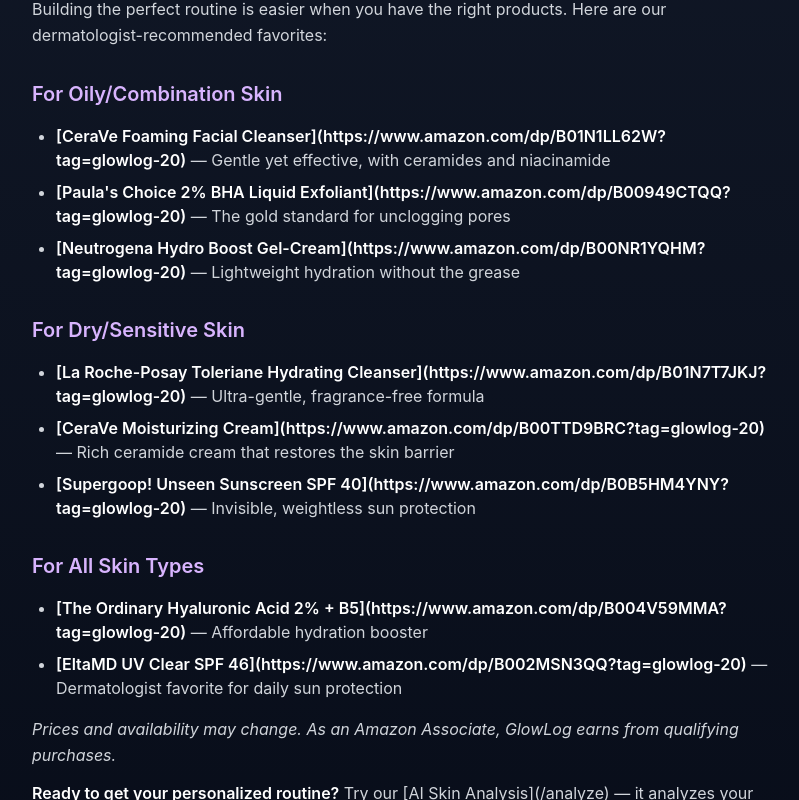
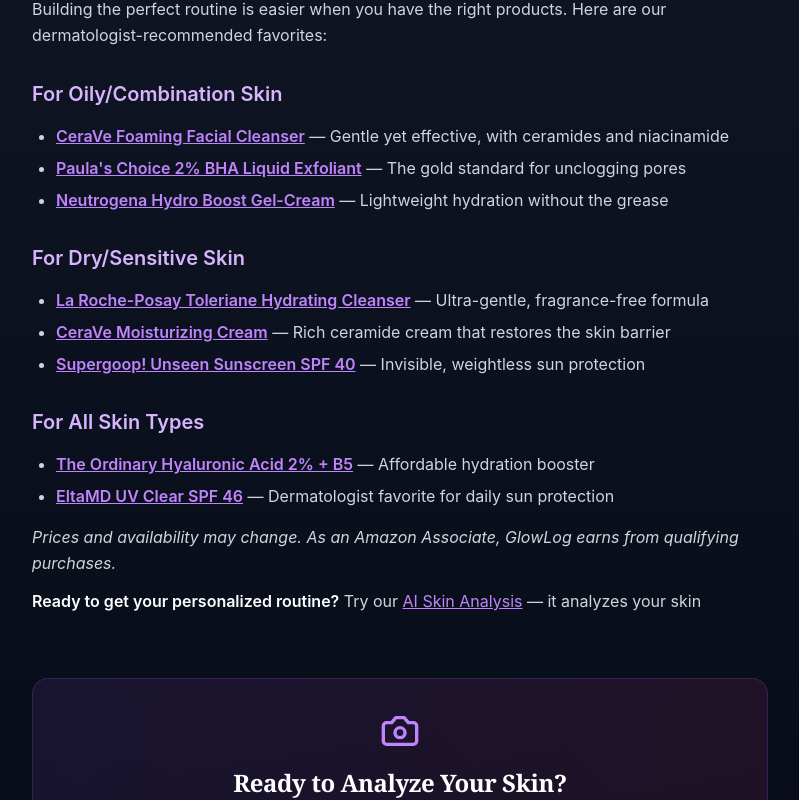
Before and after one commit to ebraryilmazel8-lang/glowlog-ai, a Next.js app: page /blog/how-to-build-skincare-routine in a window 1280 px wide. Shown: the part 2060-2860 px from the top of the page, without its empty margins (240-1039 px from the left). Built offline with nearby package versions, Linux system fonts and the light colour scheme.

Commit message:
Add markdown link parsing to blog posts for clickable affiliate links

```diff
--- a/src/app/blog/[slug]/page.tsx
+++ b/src/app/blog/[slug]/page.tsx
@@ -51,6 +51,8 @@ function renderMarkdown(content: string) {
 
   const inlineFormat = (text: string) => {
     return text
+      .replace(/\[([^\]]+)\]\((https?:\/\/[^\)]+)\)/g, '<a href="$2" target="_blank" rel="noopener noreferrer" class="text-purple-400 hover:text-purple-300 underline">$1</a>')
+      .replace(/\[([^\]]+)\]\(([^\)]+)\)/g, '<a href="$2" class="text-purple-400 hover:text-purple-300 underline">$1</a>')
       .replace(/\*\*(.+?)\*\*/g, '<strong class="text-white font-semibold">$1</strong>')
       .replace(/\*(.+?)\*/g, '<em>$1</em>');
   };
```
